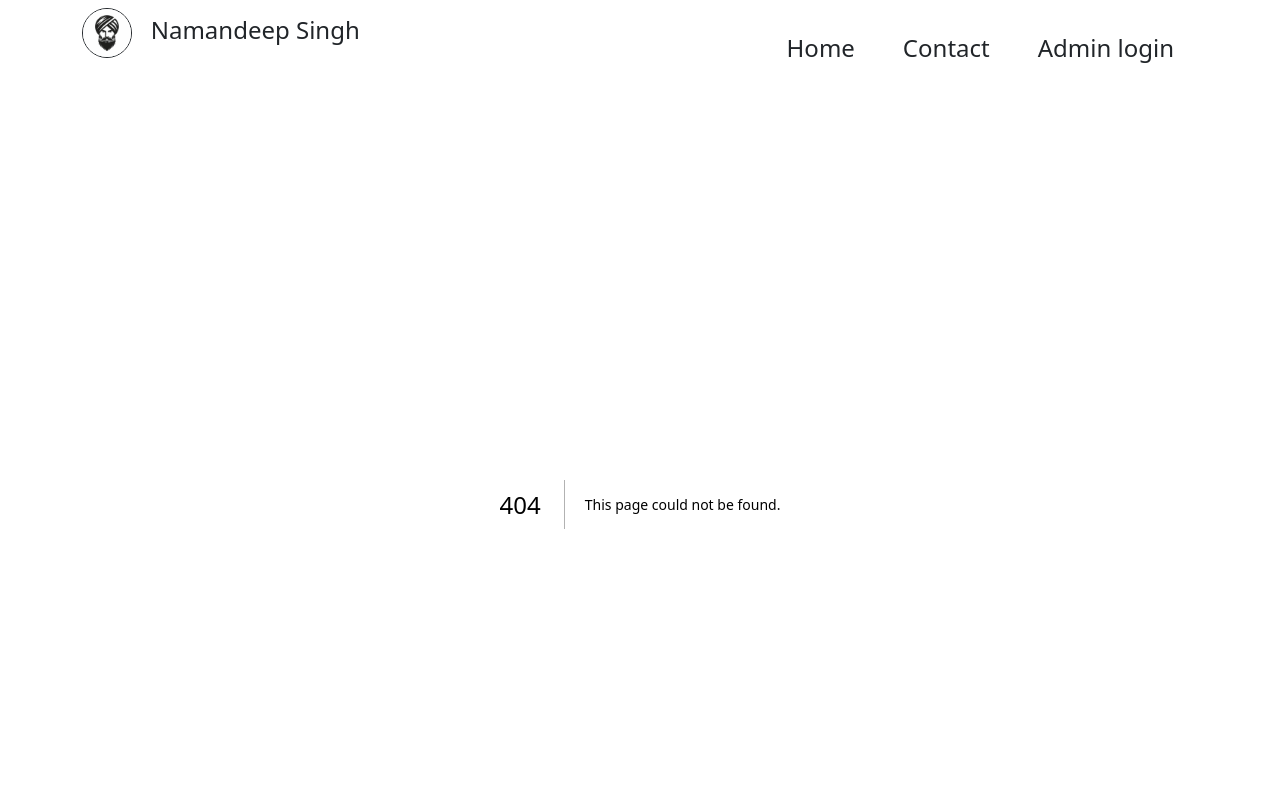
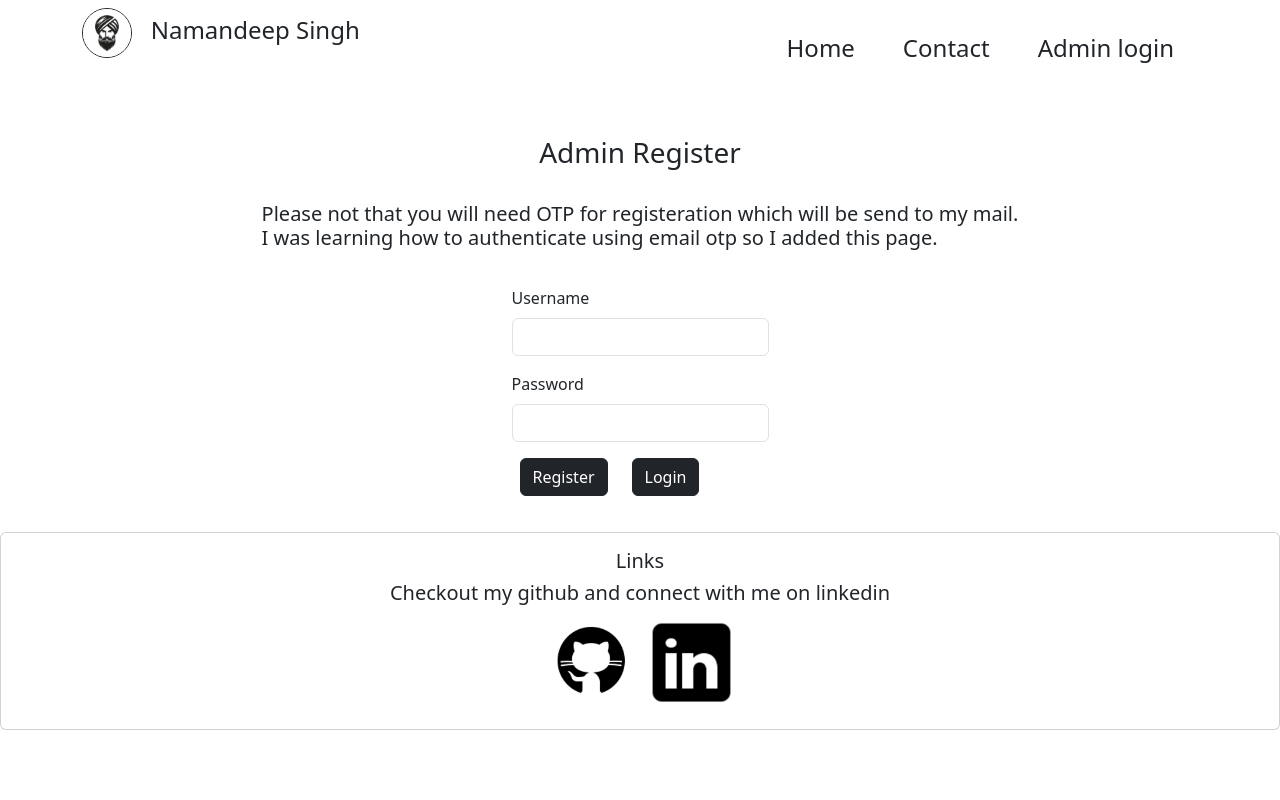
Before and after one commit to NamandeepWadhwa/Portfolio, a Next.js app: page /admin/adminRegister in a window 1280 px wide. Before the commit this address had no page. Shown: the top 800 px of the page. Built offline with nearby package versions, Linux system fonts and the light colour scheme.

Commit message:
Verificatin through email otp added

```diff
--- a/components/Footer.js
+++ b/components/Footer.js
@@ -7,9 +7,9 @@ import Image from 'next/image';
 function Footer() {
   return (
 
-    <Card className="text-center">
+    <Card className="text-center ">
 
-      <Card.Body>
+      <Card.Body className="border border-0">
         <Card.Title>Links</Card.Title>
         <h5>
         <Card.Text>
--- a/components/Navigation.js
+++ b/components/Navigation.js
@@ -26,7 +26,7 @@ export default function Navigation() {
           <Nav.Link href="/"  className=" text-decoration-none text-dark m-3" ><h4>Home </h4> </Nav.Link>
 
           <Nav.Link href="#" className=" text-decoration-none text-dark m-3" ><h4>Contact</h4></Nav.Link>
-          <Nav.Link href="#" className=" text-decoration-none text-dark m-3" ><h4>Admin login</h4></Nav.Link>
+          <Nav.Link href="/admin" className=" text-decoration-none text-dark m-3" ><h4>Admin login</h4></Nav.Link>
         </Nav>
        </Navbar.Collapse>
 
--- /dev/null
+++ b/pages/admin/adminRegister.js
@@ -0,0 +1,105 @@
+import Row from 'react-bootstrap/Row';
+import Col from 'react-bootstrap/Col';
+import {user,otp} from '@/user'
+import {useAtom} from 'jotai';;
+import { useRouter } from 'next/router';
+import { set } from 'mongoose';
+
+
+
+export default function AdminRegister(){
+  const Router = useRouter();
+  const[newUser, setNewUser]=useAtom(user);
+  const [newOtp, setNewOtp]=useAtom(otp);
+  async function adminRegister(e){
+
+    e.preventDefault();
+    if(newUser.userName=='' || newUser.password==''){
+      alert('Please fill all the fields');
+
+    }
+    else{
+      const user=await fetch(process.env.NEXT_PUBLIC_SERVER+'/api/users/'+newUser.userName,{
+        method: 'GET',
+        headers: {
+            'Content-Type': 'application/json'
+        },
+      })
+      const existingUser=await user.json();
+      if(existingUser.length>0){
+        alert('User already exists');
+
+      Router.push('/admin/');
+      }
+      else{
+    const res= await fetch(process.env.NEXT_PUBLIC_SERVER+'/api/getOtp/'+newUser.userName,{
+      method: 'GET',
+      headers: {
+          'Content-Type': 'application/json'
+      },
+
+    })
+    const data=await res.json();
+    setNewOtp(data.otp);
+    const resEmailOtp= await fetch (process.env.NEXT_PUBLIC_SERVER+'/api/sendEmail',{
+      method: 'PUT',
+      headers: {
+          'Content-Type': 'application/json'
+      },
+      body: JSON.stringify({from_name:newUser.userName,message:`Otp for registration ${data.otp}`})
+    })
+    if(resEmailOtp.status==200){
+      Router.push('/admin/otpVerification');
+    }
+    else{
+      alert('Error in sending otp');
+    }
+
+  }
+  }
+  }
+  function routeChange(e){
+    e.preventDefault();
+
+
+    Route.push('/admin/');
+
+  }
+  return (
+      <Row className="my-2">
+        <Col xs={12} className="d-flex justify-content-center my-4">
+          <h3>Admin Register</h3>
+
+        </Col>
+        <Col xs={12} className="d-flex justify-content-center mb-4">
+        <br/>
+          <h5>Please not that you will need OTP for registeration which will be send to my mail.<br/> I was learning how to authenticate using email otp so I added this page.</h5>
+          </Col>
+        <Col xs={12} className="d-flex justify-content-center my-1">
+          <form>
+            <div className="mb-3">
+              <label htmlFor="username" className="form-label">Username</label>
+              <input type="text" className="form-control" id="username" onChange={(e)=>{
+                setNewUser((newUser)=>({...newUser,userName:e.target.value}))
+              }} />
+            </div>
+            <div className="mb-3">
+              <label htmlFor="password" className="form-label">Password</label>
+              <input type="password" className="form-control" id="password" onChange={(e)=>{
+                setNewUser((newUser)=>({...newUser,password:e.target.value}))
+              }} />
+            </div>
+
+            <button type="submit" className="btn btn-dark mx-2"  onClick={adminRegister}
+
+            >Register</button>
+             <button type="submit" className="btn btn-dark mx-3"
+            onClick={routeChange}
+
+           >Login</button>
+          </form>
+          </Col>
+      </Row>
+
+    );
+}
--- /dev/null
+++ b/user.js
@@ -0,0 +1,7 @@
+import {atom} from 'jotai';
+
+export const user=atom({
+    userName:'',
+    password:''
+});
+export const otp=atom("");
```
Also changed, not shown: pages/admin/index.js (added, +72 -0 lines), pages/admin/otpVerification.js (added, +55 -0 lines), pages/index.js (+13 -11 lines), project.js (+10 -3 lines).
